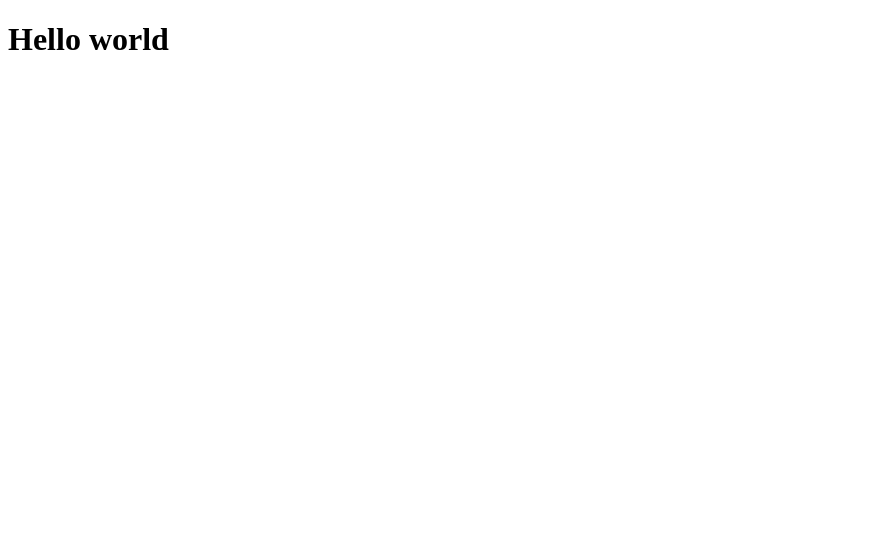
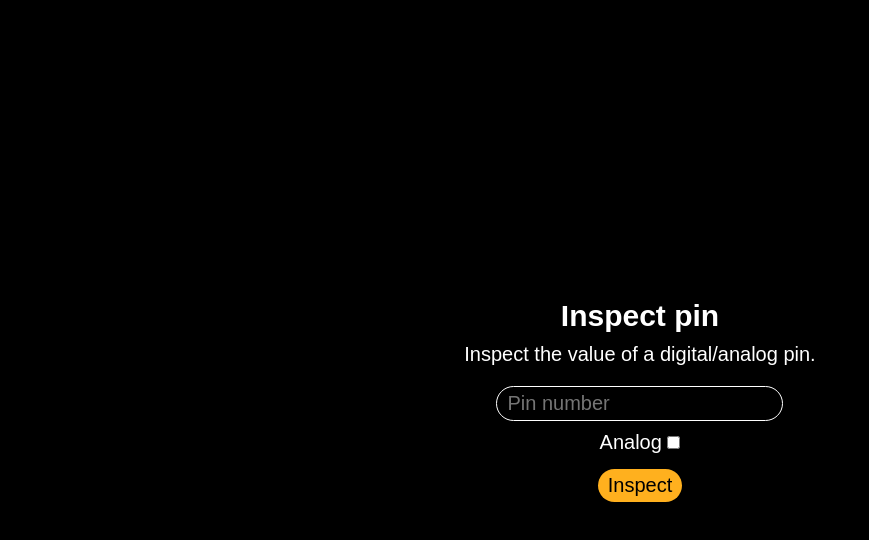
Before and after one commit to lbirkert/portcontrol, a plain HTML site: page web/index.html in a window 1280 px wide. Shown: the whole page, without its empty margins (0-869 px from the left). Drawn offline with Linux system fonts and the light colour scheme.

Commit message:
Added frontend value inspect

```diff
--- a/web/index.html
+++ b/web/index.html
@@ -5,8 +5,95 @@
         <meta http-equiv="X-UA-Compatible" content="IE=edge">
         <meta name="viewport" content="width=device-width, initial-scale=1.0, user-scaleable=no">
         <title>PortControl</title>
+        <style>
+            * {
+                margin: 0;
+                padding: 0;
+                font-family: sans-serif;
+                color: white;
+                font-size: 20px;
+                scrollbar-width: none;
+            }
+
+            *::-webkit-scrollbar {
+                display: none;
+            }
+
+            body {
+                background-color: black;
+                min-height: 100vh;
+                text-align: center;
+                display: flex;
+                align-items: center;
+                justify-content: center;
+                margin: auto;
+                flex-direction: column;
+                row-gap: 10px;
+                text-align: center;
+            }
+
+            .hide {
+                display: none;
+            }
+
+            .fadein {
+                animation: fadein 1s ease forwards;
+            }
+
+            @keyframes fadein {
+                from {
+                    opacity: 0;
+                }
+            }
+
+            a {
+                text-decoration: none;
+                border-bottom: 1px solid orange;
+            }
+
+            form {
+                display: flex;
+                flex-direction: column;
+                align-items: center;
+                justify-content: center;
+                row-gap: 10px;
+            }
+
+            input {
+                background-color: transparent;
+                border: 1px solid white;
+                outline: none;
+                border-radius: 20px;
+                padding: 5px 10px;
+            }
+
+            input[type=submit] {
+                background-color: rgb(255, 176, 30);
+                color: rgb(0, 0, 0);
+                border: 0;
+                cursor: pointer;
+                margin-top: 5px;
+            }
+
+            .desc {
+                margin-bottom: 10px;
+            }
+
+            h2 {
+                font-size: 30px;
+            }
+        </style>
     </head>
     <body>
-        <h1>Hello world</h1>
+        <form action="/inspect">
+            <h2>Inspect pin</h2>
+            <p class="desc">Inspect the value of a digital/analog pin.</p>
+            <input type="text" name="pin" id="pin" placeholder="Pin number">
+            <div class="input">
+                <label for="analog">Analog</label>
+                <input type="checkbox" name="analog" id="analog">
+            </div>
+            <input type="submit" value="Inspect">
+        </form>
     </body>
 </html>
```
Also changed, not shown: web/inspect.html (added, +116 -0 lines).
